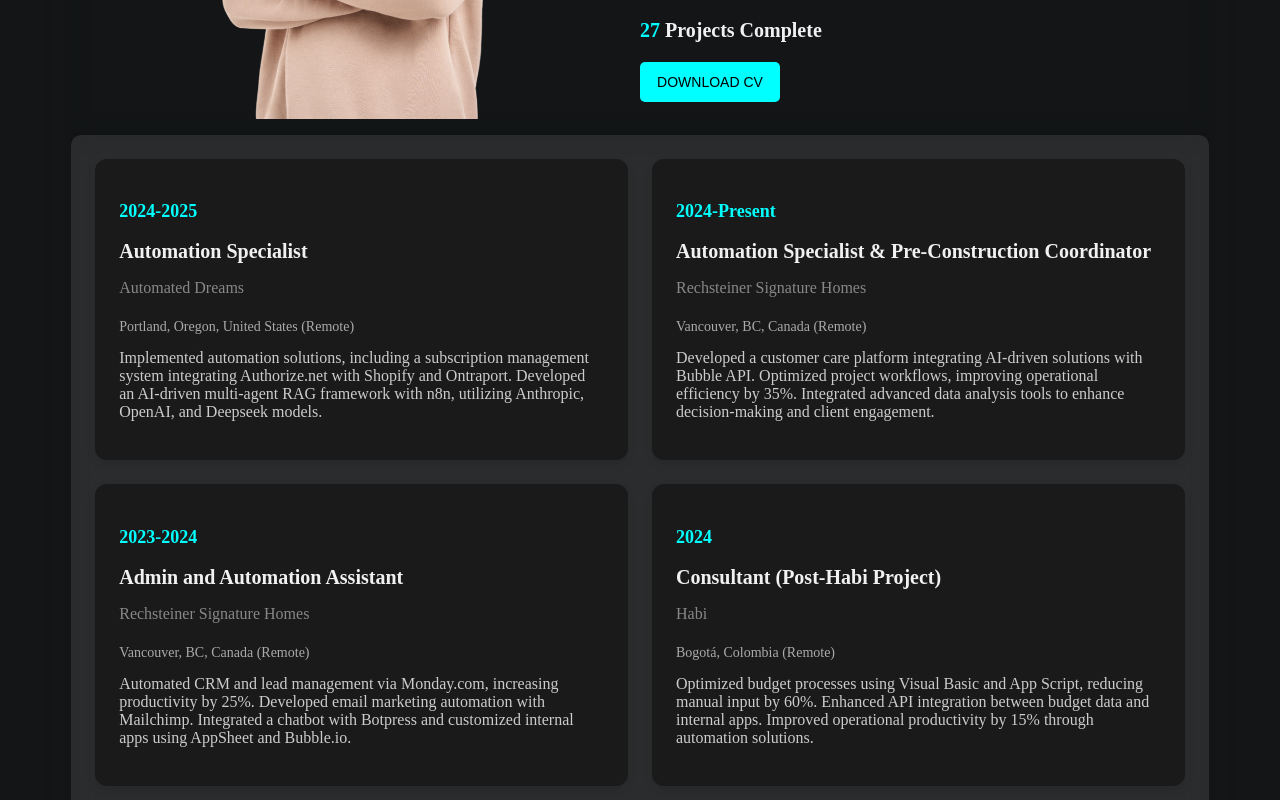
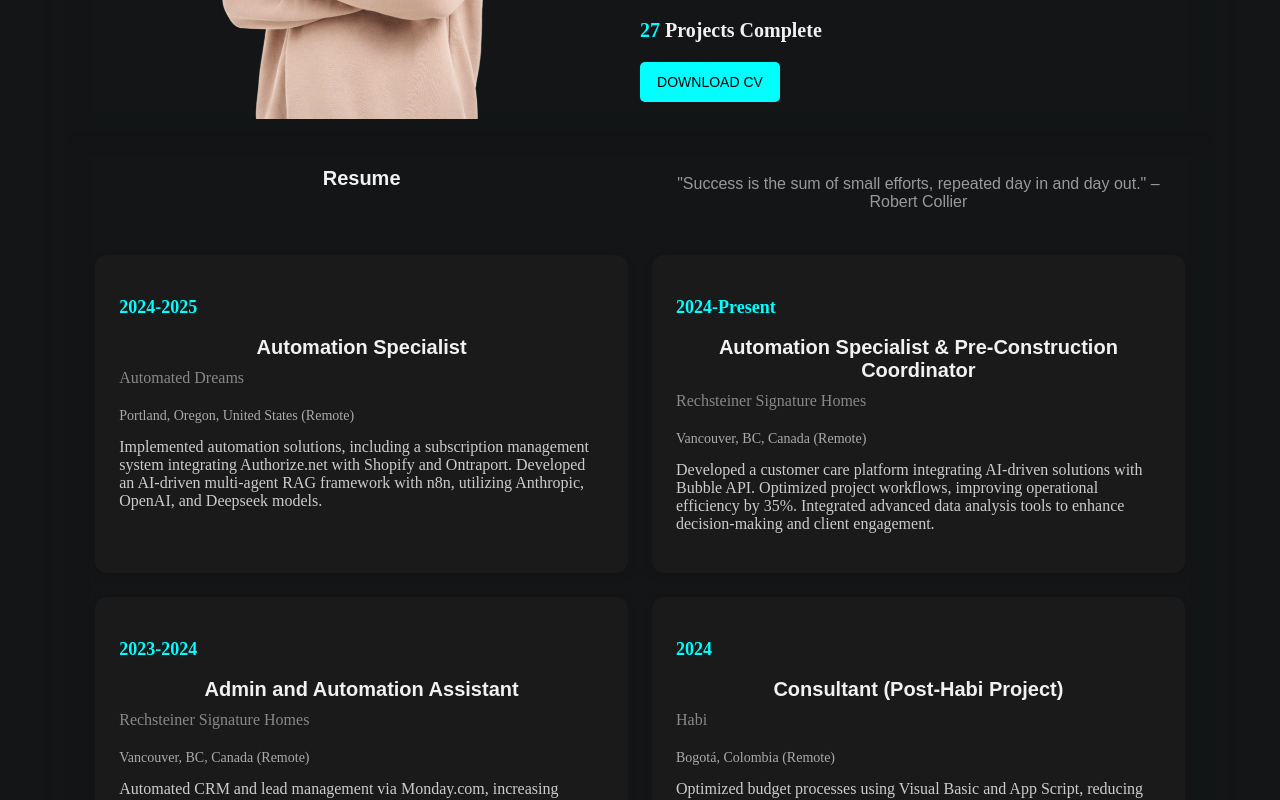
Before and after one commit to juanchovg1/mi-portafolio-frontend, a React (Vite) app: page / in a window 1280 px wide. Shown: the part 1120-1920 px from the top of the page. Built offline with nearby package versions, Linux system fonts and the light colour scheme.

Commit message:
Add title and quote to ResumeSection component for enhanced presentation

```diff
--- a/src/components/ResumeSection.jsx
+++ b/src/components/ResumeSection.jsx
@@ -65,6 +65,8 @@
 const ResumeSection = () => {
 return (
     <section className="resume-section">
+    <h1 className="resume-title">Resume</h1>
+    <p className="resume-quote">"Success is the sum of small efforts, repeated day in and day out." – Robert Collier</p>
     {experiences.map((exp, index) => (
         <ResumeCard key={index} {...exp} />
     ))}
--- a/src/main.jsx
+++ b/src/main.jsx
@@ -5,11 +5,6 @@
 
 createRoot(document.getElementById('main_content')).render(
   <StrictMode>
-    <div className="video-background">
-      <video autoPlay muted loop playbackRate="0.5">
-        <source src="/background.mp4" type="video/mp4" />
-      </video>
-    </div>
     <App />
   </StrictMode>,
 );
--- a/src/styles/components/ResumeSection.css
+++ b/src/styles/components/ResumeSection.css
@@ -3,16 +3,32 @@
   grid-template-columns: 1fr;
   gap: 1.5rem;
   padding: 1.5rem;
-  background: rgba(255, 255, 255, 0.1); /* Semi-transparent background */
-  backdrop-filter: blur(10px); /* Blur effect for glassmorphism */
+  background: transparent; /* Make background transparent */
   border-radius: 10px;
-  box-shadow: 0 4px 8px rgba(0, 0, 0, 0.1);
 }
 
 @media (min-width: 768px) {
   .resume-section {
     grid-template-columns: 1fr 1fr;
   }
+}
+
+.resume-title {
+  font-family: 'Poppins', sans-serif;
+  font-weight: 800;
+  font-size: 56px;
+  color: #f1f1f1;
+  text-align: center;
+  margin-bottom: 10px;
+}
+
+.resume-quote {
+  font-family: 'Poppins', sans-serif;
+  font-weight: 400;
+  font-size: 16px;
+  color: #999999;
+  text-align: center;
+  margin-bottom: 20px;
 }
 
 .resume-card {
--- a/src/styles/global.css
+++ b/src/styles/global.css
@@ -19,10 +19,12 @@
 
 body {
     display: flex;
-    justify-content: center;
+    flex-direction: column; /* Change to column layout */
+    align-items: center;
     color: #f1f1f1;
-    background-color: #131516;
+    background-color: #131516; /* Set background color */
     overflow: auto; /* Allow scrolling */
+    gap: 20px; /* Add gap between sections */
 }
 
 h1 {
@@ -51,31 +53,14 @@
     outline: 4px auto -webkit-focus-ring-color;
 }
 
-.video-background {
-  position: fixed;
-  top: 0;
-  left: 0;
-  width: 100%;
-  height: 100%;
-  overflow: hidden;
-  z-index: -1;
-}
-
-.video-background video {
-  width: 100%;
-  height: 100%;
-  object-fit: cover;
-  opacity: 0.5; /* Make the video more opaque */
-}
-
 .profile-section,
 .resume-section,
 .about-me-section {
-  background: rgba(255, 255, 255, 0.1); /* Semi-transparent background */
-  backdrop-filter: blur(10px); /* Blur effect for glassmorphism */
-  border-radius: 10px;
-  padding: 20px;
-  box-shadow: 0 4px 8px rgba(0, 0, 0, 0.1);
+    background: rgba(255, 255, 255, 0.1); /* Semi-transparent background */
+    backdrop-filter: blur(10px); /* Blur effect for glassmorphism */
+    border-radius: 10px;
+    padding: 20px;
+    box-shadow: 0 4px 8px rgba(0, 0, 0, 0.1);
 }
 
 @media (max-width: 1024px) {
@@ -92,6 +77,9 @@
         box-shadow: none;
         border-radius: 0;
     }
+    body {
+        gap: 10px; /* Adjust gap for mobile */
+    }
 }
 
 @media (prefers-color-scheme: light) {
```
